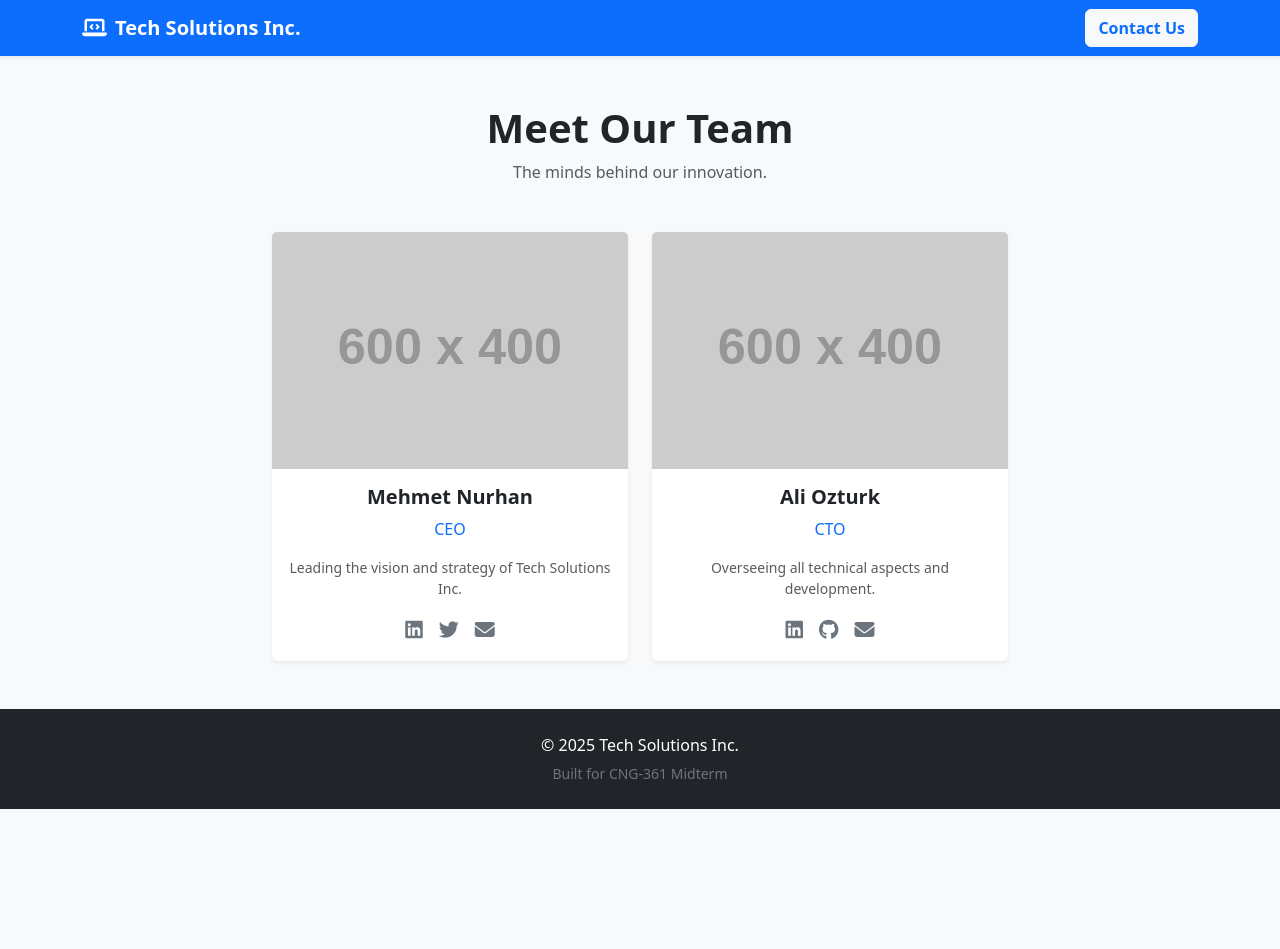
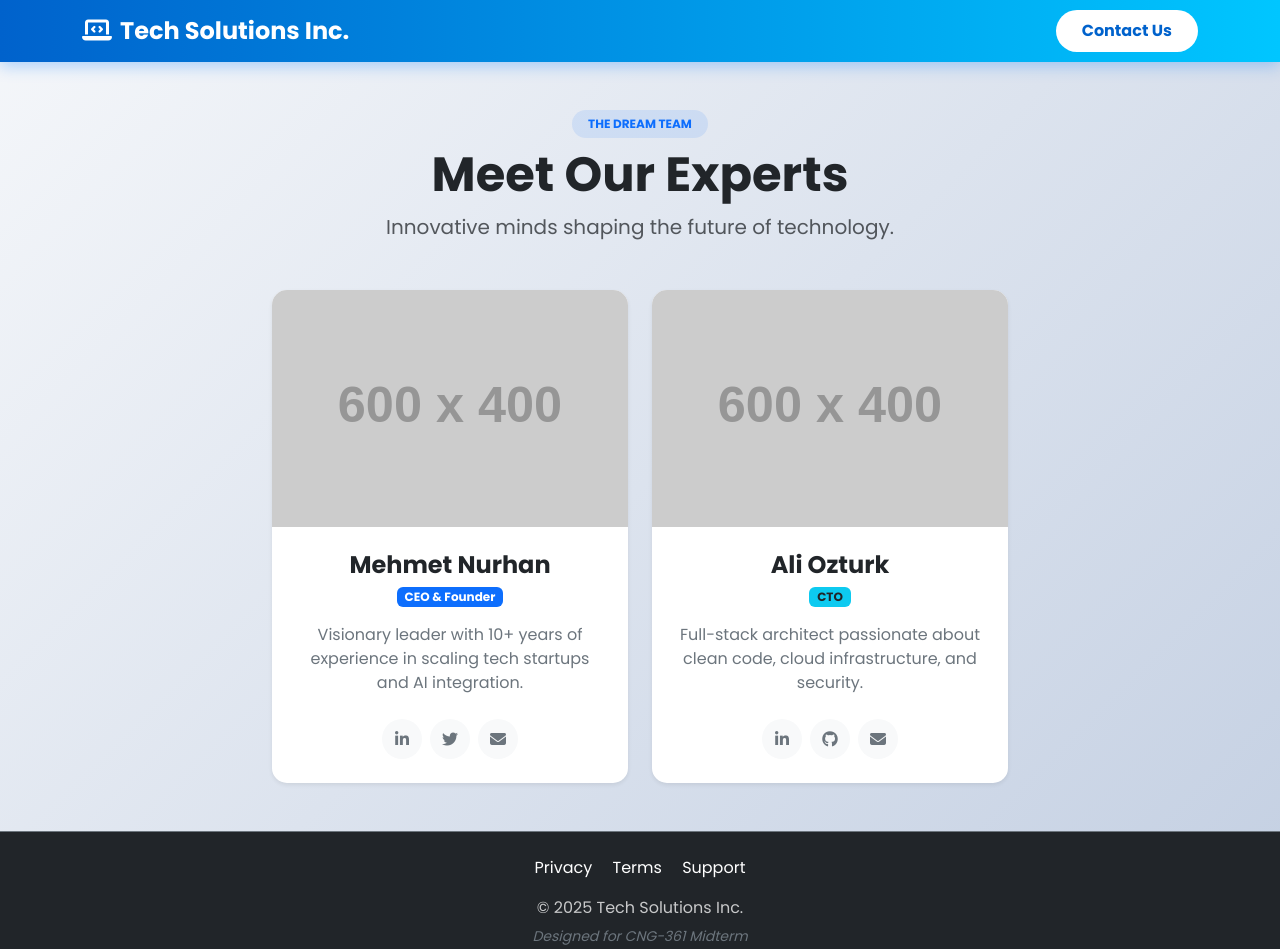
Before and after one commit to tahaaoztrkk/CNG361_Midterm_solutions, a plain HTML site: page index.html in a window 1280 px wide. Before the commit the page ends 809 px from the top, so only its background shows below. Drawn offline with nearby package versions, Linux system fonts and the light colour scheme; placeholder pictures from the web are drawn by us.

Commit message:
modernize design with cards, icons, and interactions

```diff
--- a/index.html
+++ b/index.html
@@ -1,70 +1,171 @@
 <!DOCTYPE html>
-<html lang="en"> <head>
+<html lang="en">
+<head>
     <meta charset="UTF-8">
     <meta name="viewport" content="width=device-width, initial-scale=1.0">
     <title>Our Team - Tech Solutions Inc.</title>
 
     <link href="https://cdn.jsdelivr.net/npm/bootstrap@5.3.2/dist/css/bootstrap.min.css" rel="stylesheet">
+    <link rel="stylesheet" href="https://cdnjs.cloudflare.com/ajax/libs/font-awesome/6.4.0/css/all.min.css">
+    <link href="https://fonts.googleapis.com/css2?family=Poppins:wght@300;400;600;700&display=swap" rel="stylesheet">
 
-    <link rel="stylesheet" href="https://cdnjs.cloudflare.com/ajax/libs/font-awesome/6.4.0/css/all.min.css">
+    <style>
+        /* Genel Ayarlar */
+        body {
+            font-family: 'Poppins', sans-serif;
+            background: linear-gradient(135deg, #f5f7fa 0%, #c3cfe2 100%);
+            min-height: 100vh;
+        }
+
+        /* Navbar Özelleştirme */
+        .navbar {
+            background: linear-gradient(90deg, #0062cc 0%, #00c6ff 100%) !important;
+            box-shadow: 0 4px 15px rgba(0, 123, 255, 0.3);
+        }
+
+        .btn-contact {
+            background-color: white;
+            color: #0062cc;
+            border-radius: 50px;
+            padding: 8px 25px;
+            transition: all 0.3s ease;
+        }
+        .btn-contact:hover {
+            transform: scale(1.05);
+            box-shadow: 0 5px 15px rgba(255,255,255,0.4);
+        }
+
+        /* Kart Tasarımı ve Hover Efektleri */
+        .team-card {
+            border: none;
+            border-radius: 15px;
+            overflow: hidden;
+            background: white;
+            transition: all 0.4s cubic-bezier(0.175, 0.885, 0.32, 1.275); /* Yaylanma efekti */
+        }
+
+        .team-card:hover {
+            transform: translateY(-10px); /* Yukarı kalkma */
+            box-shadow: 0 15px 30px rgba(0,0,0,0.15) !important;
+        }
+
+        .team-card img {
+            transition: transform 0.5s ease;
+        }
+
+        .team-card:hover img {
+            transform: scale(1.05); /* Resim hafifçe büyür */
+        }
+
+        /* Sosyal Medya İkonları Renklendirme */
+        .social-icon {
+            width: 40px;
+            height: 40px;
+            display: inline-flex;
+            align-items: center;
+            justify-content: center;
+            border-radius: 50%;
+            background-color: #f8f9fa;
+            transition: all 0.3s ease;
+            color: #6c757d;
+            text-decoration: none;
+        }
+
+        .social-icon:hover {
+            color: white;
+            transform: rotate(360deg); /* Dönme efekti */
+        }
+
+        /* Marka Renkleri */
+        .social-icon.linkedin:hover { background-color: #0077b5; }
+        .social-icon.twitter:hover { background-color: #1da1f2; }
+        .social-icon.github:hover { background-color: #333; }
+        .social-icon.email:hover { background-color: #ea4335; }
+
+        /* Sayfa Giriş Animasyonu (Fade In Up) */
+        @keyframes fadeInUp {
+            from {
+                opacity: 0;
+                transform: translate3d(0, 40px, 0);
+            }
+            to {
+                opacity: 1;
+                transform: translate3d(0, 0, 0);
+            }
+        }
+
+        .animate-card {
+            animation-name: fadeInUp;
+            animation-duration: 0.8s;
+            animation-fill-mode: both;
+        }
+
+        /* Kartların sırayla gelmesi için gecikme */
+        .delay-1 { animation-delay: 0.2s; }
+        .delay-2 { animation-delay: 0.4s; }
+
+    </style>
 </head>
-<body class="d-flex flex-column min-vh-100 bg-light">
+<body class="d-flex flex-column">
 
-    <nav class="navbar navbar-expand-lg navbar-dark bg-primary shadow-sm">
+    <nav class="navbar navbar-expand-lg navbar-dark sticky-top">
         <div class="container">
-            <a class="navbar-brand fw-bold" href="#">
+            <a class="navbar-brand fw-bold fs-4" href="#">
                 <i class="fas fa-laptop-code me-2"></i>Tech Solutions Inc.
             </a>
 
-            <button class="navbar-toggler" type="button" data-bs-toggle="collapse" data-bs-target="#navbarNav">
+            <button class="navbar-toggler border-0" type="button" data-bs-toggle="collapse" data-bs-target="#navbarNav">
                 <span class="navbar-toggler-icon"></span>
             </button>
 
             <div class="collapse navbar-collapse" id="navbarNav">
-                <ul class="navbar-nav me-auto">
-                    </ul>
-                <button class="btn btn-light text-primary fw-semibold">Contact Us</button>
+                <ul class="navbar-nav me-auto"></ul>
+                <button class="btn btn-contact fw-bold">Contact Us</button>
             </div>
         </div>
     </nav>
 
     <main class="container my-5 flex-grow-1">
-        <div class="text-center mb-5">
-            <h2 class="display-6 fw-bold">Meet Our Team</h2>
-            <p class="text-muted">The minds behind our innovation.</p>
+        <div class="text-center mb-5 animate-card">
+            <span class="badge bg-primary bg-opacity-10 text-primary mb-2 px-3 py-2 rounded-pill">THE DREAM TEAM</span>
+            <h2 class="display-5 fw-bold text-dark">Meet Our Experts</h2>
+            <p class="text-muted fs-5">Innovative minds shaping the future of technology.</p>
         </div>
 
         <div class="row g-4 justify-content-center">
 
-            <div class="col-12 col-md-6 col-lg-4">
-                <div class="card h-100 border-0 shadow-sm hover-effect">
-                    <img src="https://placehold.co/600x400/2c3e50/white?text=Mehmet+Nurhan" class="card-img-top" alt="Mehmet Nurhan">
-                    <div class="card-body text-center">
-                        <h5 class="card-title fw-bold">Mehmet Nurhan</h5>
-                        <p class="card-text text-primary">CEO</p>
-                        <p class="card-text small text-muted">Leading the vision and strategy of Tech Solutions Inc.</p>
+            <div class="col-12 col-md-6 col-lg-4 animate-card delay-1">
+                <div class="card team-card h-100 shadow-sm">
+                    <div class="overflow-hidden"> <img src="https://placehold.co/600x400/2c3e50/white?text=Mehmet+Nurhan" class="card-img-top" alt="Mehmet Nurhan">
+                    </div>
+                    <div class="card-body text-center p-4">
+                        <h4 class="card-title fw-bold mb-1">Mehmet Nurhan</h4>
+                        <p class="badge bg-primary mb-3">CEO & Founder</p>
+                        <p class="card-text text-secondary mb-4">Visionary leader with 10+ years of experience in scaling tech startups and AI integration.</p>
 
-                        <div class="d-flex justify-content-center gap-3 mt-3">
-                            <a href="#" class="text-secondary fs-5"><i class="fab fa-linkedin"></i></a>
-                            <a href="#" class="text-secondary fs-5"><i class="fab fa-twitter"></i></a>
-                            <a href="#" class="text-secondary fs-5"><i class="fas fa-envelope"></i></a>
+                        <div class="d-flex justify-content-center gap-2">
+                            <a href="#" class="social-icon linkedin"><i class="fab fa-linkedin-in"></i></a>
+                            <a href="#" class="social-icon twitter"><i class="fab fa-twitter"></i></a>
+                            <a href="#" class="social-icon email"><i class="fas fa-envelope"></i></a>
                         </div>
                     </div>
                 </div>
             </div>
 
-            <div class="col-12 col-md-6 col-lg-4">
-                <div class="card h-100 border-0 shadow-sm">
-                    <img src="https://placehold.co/600x400/2c3e50/white?text=Ali+Ozturk" class="card-img-top" alt="Ali Ozturk">
-                    <div class="card-body text-center">
-                        <h5 class="card-title fw-bold">Ali Ozturk</h5>
-                        <p class="card-text text-primary">CTO</p>
-                        <p class="card-text small text-muted">Overseeing all technical aspects and development.</p>
+            <div class="col-12 col-md-6 col-lg-4 animate-card delay-2">
+                <div class="card team-card h-100 shadow-sm">
+                    <div class="overflow-hidden">
+                        <img src="https://placehold.co/600x400/4a90e2/white?text=Ali+Ozturk" class="card-img-top" alt="Ali Ozturk">
+                    </div>
+                    <div class="card-body text-center p-4">
+                        <h4 class="card-title fw-bold mb-1">Ali Ozturk</h4>
+                        <p class="badge bg-info text-dark mb-3">CTO</p>
+                        <p class="card-text text-secondary mb-4">Full-stack architect passionate about clean code, cloud infrastructure, and security.</p>
 
-                        <div class="d-flex justify-content-center gap-3 mt-3">
-                            <a href="#" class="text-secondary fs-5"><i class="fab fa-linkedin"></i></a>
-                            <a href="#" class="text-secondary fs-5"><i class="fab fa-github"></i></a>
-                            <a href="#" class="text-secondary fs-5"><i class="fas fa-envelope"></i></a>
+                        <div class="d-flex justify-content-center gap-2">
+                            <a href="#" class="social-icon linkedin"><i class="fab fa-linkedin-in"></i></a>
+                            <a href="#" class="social-icon github"><i class="fab fa-github"></i></a>
+                            <a href="#" class="social-icon email"><i class="fas fa-envelope"></i></a>
                         </div>
                     </div>
                 </div>
@@ -73,10 +174,15 @@
         </div>
     </main>
 
-    <footer class="bg-dark text-white py-4 mt-auto">
+    <footer class="bg-dark text-white py-4 mt-auto border-top border-secondary">
         <div class="container text-center">
-            <p class="mb-1">&copy; 2025 Tech Solutions Inc.</p>
-            <small class="text-secondary">Built for CNG-361 Midterm</small>
+            <div class="mb-3">
+                <a href="#" class="text-white text-decoration-none mx-2 hover-underline">Privacy</a>
+                <a href="#" class="text-white text-decoration-none mx-2 hover-underline">Terms</a>
+                <a href="#" class="text-white text-decoration-none mx-2 hover-underline">Support</a>
+            </div>
+            <p class="mb-1 opacity-75">&copy; 2025 Tech Solutions Inc.</p>
+            <small class="text-secondary fst-italic">Designed for CNG-361 Midterm</small>
         </div>
     </footer>
 
```
